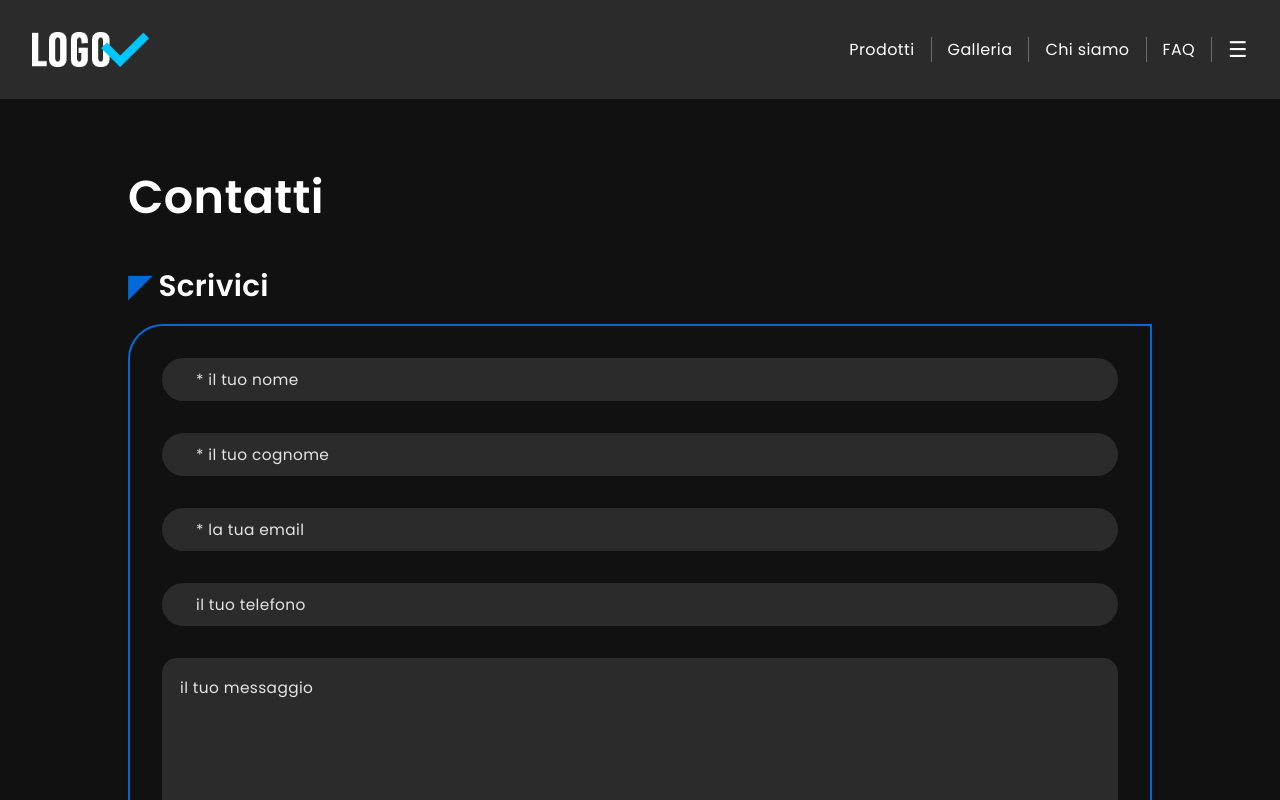
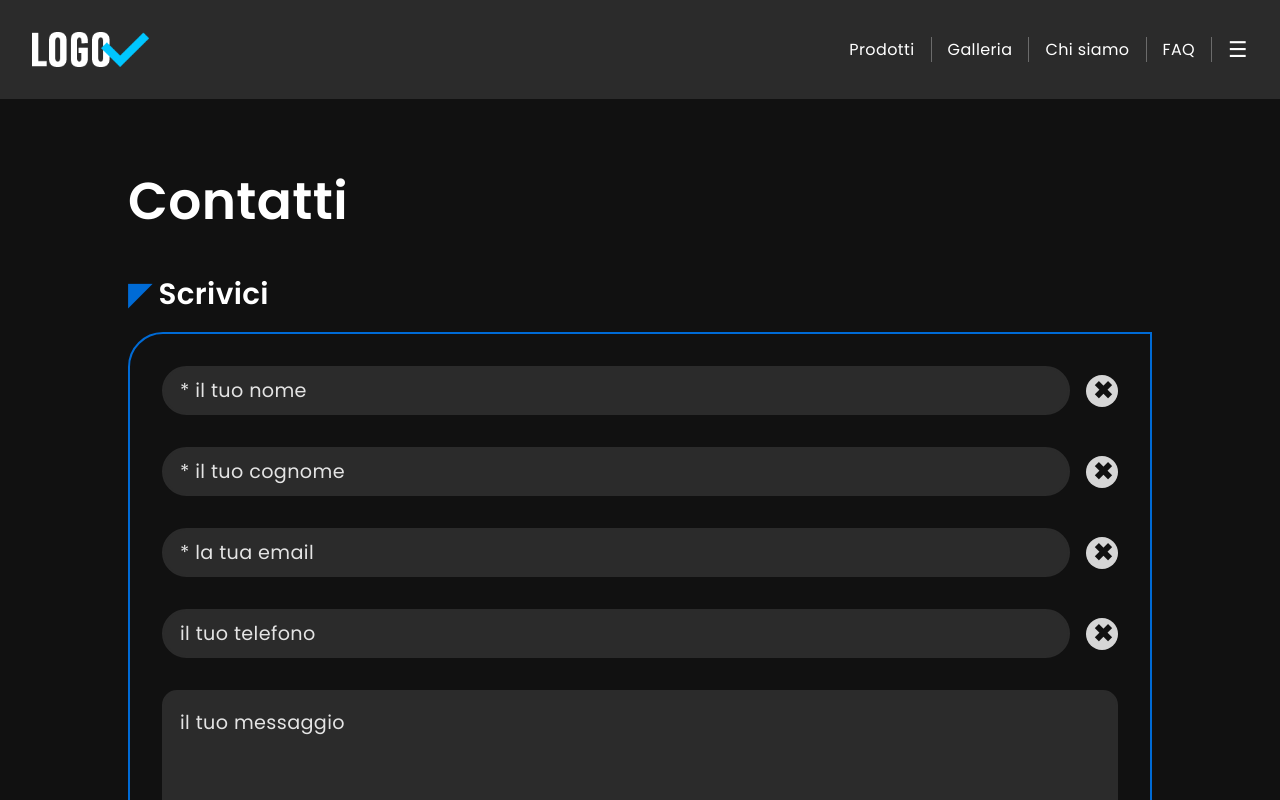
Before and after one commit to CamilloRosanio/next_react, a Next.js app: page /contatti in a window 1280 px wide. Shown: the top 800 px of the page. Built offline with nearby package versions, Linux system fonts and the light colour scheme.

Commit message:
CONTACT FORM - Local Storage per gli ultimi valori inseriti nei campi

```diff
--- a/components/ContactForm.jsx
+++ b/components/ContactForm.jsx
@@ -3,7 +3,7 @@
 
 
 // UTILITY
-import { useState, memo } from 'react';
+import { useState, useEffect, memo } from 'react';
 
 
 // ASSETS
@@ -14,6 +14,7 @@ import { toTop, getEmail } from '../assets/utilityFunctions';
 // COMPONENTS
 import Checkbox from '../layouts/Checkbox';
 import Button from '../layouts/Button';
+import RoundButton from '../layouts/RoundButton';
 import ErrorMsg from '../layouts/ErrorMsg';
 
 
@@ -37,11 +38,10 @@ function ContactForm({ info }) {
     const [success, setSuccess] = useState(false);
     const [fields, setFields] = useState(fieldsDefault);
 
-
     // SUPPORT
 
     // Field Length Limit
-    const minLengthLimit = 4;
+    const minLengthLimit = 3;
     const maxLengthLimit = 50;
     const minEmailLength = 8;
     const minPhoneLength = 7;
@@ -50,11 +50,19 @@ function ContactForm({ info }) {
 
     // Handle On Change
     const handleOnChange = (e) => {
+
+        // Aggiornamento Fields
         const receivedValue = (e.target.type === 'checkbox' ? e.target.checked : e.target.value);
         setFields({
             ...fields,
             [e.target.name]: receivedValue,
         });
+
+        // Salvataggio su Local Storage
+        if (!localStorage.getItem("formFields")) {
+
+            localStorage.setItem("formFields", JSON.stringify(fields));
+        }
 
         // debug
         // console.log(`${e.target.name}: ${receivedValue}`)
@@ -202,6 +210,20 @@ function ContactForm({ info }) {
         }
     }
 
+    // INIT USE-EFFECT
+    useEffect(() => {
+        const storedFields = localStorage.getItem('formFields');
+
+        if (storedFields) {
+            try {
+                const parsedFields = JSON.parse(storedFields);
+                setFields(parsedFields);
+            } catch (error) {
+                console.error("Errore nell'estrazione di ( formFields ) dal localStorage:", error);
+            }
+        }
+    }, []);
+
     return <>
 
         {info.contactEmail &&
@@ -221,6 +243,7 @@ function ContactForm({ info }) {
                         >
 
                             <div className='formFields'>
+                                <div className='flexLine'>
                                     {/* NAME */}
                                     <input
                                         type="text"
@@ -236,10 +259,16 @@ function ContactForm({ info }) {
                                         required
                                     />
 
+                                    <RoundButton onClick={() => setFields({ ...fields, name: '' })} />
+                                </div>
+
                                 {/* ALERT */}
                                 {(fields.name.length > 0 && fields.name.length < minLengthLimit) && <p><span className='warning'>✖</span> Nome troppo corto</p>}
                                 {fields.name.length > maxLengthLimit && <p><span className='warning'>✖</span> Nome troppo lungo</p>}
 
+
+
+                                <div className='flexLine'>
                                     {/* SURNAME */}
                                     <input
                                         type="text"
@@ -255,10 +284,16 @@ function ContactForm({ info }) {
                                         required
                                     />
 
+                                    <RoundButton onClick={() => setFields({ ...fields, surname: '' })} />
+                                </div>
+
                                 {/* ALERT */}
                                 {(fields.surname.length > 0 && fields.surname.length < minLengthLimit) && <p><span className='warning'>✖</span> Cognome troppo corto</p>}
                                 {fields.surname.length > maxLengthLimit && <p><span className='warning'>✖</span> Cognome troppo lungo</p>}
 
+
+
+                                <div className='flexLine'>
                                     {/* EMAIL */}
                                     <input
                                         type="text"
@@ -274,11 +309,17 @@ function ContactForm({ info }) {
                                         required
                                     />
 
+                                    <RoundButton onClick={() => setFields({ ...fields, email: '' })} />
+                                </div>
+
                                 {/* ALERT */}
                                 {(fields.email.length > 0 && fields.email.length < minEmailLength) && <p><span className='warning'>✖</span> Email troppo corta</p>}
                                 {fields.email.length > maxLengthLimit && <p><span className='warning'>✖</span> Email troppo lunga</p>}
                                 {(!fields.email.includes('@') && fields.email.length > 0) && <p><span className='warning'>✖</span> Manca il carattere "@"</p>}
 
+
+
+                                <div className='flexLine'>
                                     {/* PHONE */}
                                     <input
                                         type="number"
@@ -291,10 +332,15 @@ function ContactForm({ info }) {
                                         autoComplete='on'
                                     />
 
+                                    <RoundButton onClick={() => setFields({ ...fields, phone: '' })} />
+                                </div>
+
                                 {/* ALERT */}
                                 {(fields.phone.length > 0 && fields.phone.length < minPhoneLength) && <p><span className='warning'>✖</span> Numero di telefono troppo corto</p>}
                                 {fields.phone.length > maxPhoneLength && <p><span className='warning'>✖</span> Numero di telefono troppo lungo</p>}
                             </div>
+
+
 
                             <div className='space2 flexCol'>
                                 {/* MESSAGE */}
--- a/layouts/RoundButton.jsx
+++ b/layouts/RoundButton.jsx
@@ -7,10 +7,10 @@ import { memo } from "react";
 
 
 // COMPONENT EXPORT
-function RoundButton({ onClick, icon }) {
+function RoundButton({ onClick, icon, extraClass }) {
     return <>
 
-        <p className="roundButton" onClick={onClick}>
+        <p className={extraClass ? `roundButton ${extraClass}` : 'roundButton'} onClick={onClick}>
             <span className="checkMark">
                 <strong>{icon || '✚'}</strong>
             </span>
--- a/layouts/Searchbar.jsx
+++ b/layouts/Searchbar.jsx
@@ -1,6 +1,7 @@
 // NOTES
 // Il "value" dell'input è collegato a "externalValue" così da poter essere resettato anche da azioni esterne alla Searchbar.
 // In questo modo è possibile anche implementare la funzione "potenziata" di ricerca per ARRAY di STRINGS.
+// Per filtrare secondo un ARRAY di STRINGS serve una funzione ausiliaria esterna "splitQuery" che trasformi la stringa dell'input in ARRAY.
 
 
 // READY FOR CLIENT SIDE
--- a/src/app/globals.css
+++ b/src/app/globals.css
@@ -53,7 +53,7 @@ select {
   /* TYPOGRAPHY */
   --typo-size: 1.2rem;
   --typo-vw: 1vw;
-  --typo-h1: calc(var(--typo-size) + calc(var(--typo-vw) *2.1));
+  --typo-h1: calc(calc(var(--typo-size) * 1.5) + calc(var(--typo-vw) *1.8));
   --typo-h2: calc(var(--typo-size) + calc(var(--typo-vw) *1.2));
   --typo-h3: calc(var(--typo-size) + calc(var(--typo-vw) * 0.8));
   --typo-h4: calc(var(--typo-size) + calc(var(--typo-vw) *0.4));
@@ -285,8 +285,8 @@ main {
 
 .roundButton:hover {
   cursor: pointer;
-  color: var(--bg-primary);
-  background-color: var(--color2);
+  color: white;
+  background-color: var(--color-warning);
 }
 
 /****************************************** ## INPUTS*/
@@ -721,6 +721,10 @@ option:hover {
 # CONTACT FORM
 *******************************************************************/
 
+form .input {
+  font-size: var(--typo-size);
+}
+
 .formFields {
   display: flex;
   flex-direction: column;
@@ -735,7 +739,8 @@ option:hover {
 }
 
 .contactForm .input {
-  min-width: 30%;
+  min-width: 25%;
+  padding-left: var(--space-unit);
 }
 
 .contactForm .fieldMessage.input {
@@ -1014,9 +1019,7 @@ footer .flexLine :last-child {
 # MEDIAQUERY
 *******************************************************************/
 
-
-
-/* ## TABLET ************************************************************************************************/
+/* ### TABLET ************************************************************************************************/
 
 @media screen and (max-width: 768px) {
 
@@ -1076,7 +1079,7 @@ footer .flexLine :last-child {
 
 
 
-/* ## MOBILE ************************************************************************************************/
+/* ### MOBILE ************************************************************************************************/
 
 @media screen and (max-width: 576px) {
 
@@ -1085,7 +1088,6 @@ footer .flexLine :last-child {
   :root {
     /* TYPOGRAPHY */
     --typo-size: 1.2rem;
-    --typo-small: calc(var(--typo-size) + calc(var(--typo-vw) *0.0));
   }
 
   /****************************************** ## RESPONSIVE TYPOGRAPHY */
@@ -1150,7 +1152,11 @@ footer .flexLine :last-child {
   /****************************************** ## GALLERY */
 
   .gallery {
-    gap: var(--space-unit-2);
+    gap: var(--space-unit);
+  }
+
+  .gallery .squarePicContainer {
+    flex: 0 0 100%;
   }
 
   /****************************************** ## CALL US */
@@ -1188,7 +1194,7 @@ footer .flexLine :last-child {
 
 
 
-/* ## MOBILE XS ************************************************************************************************/
+/* ### MOBILE XS ************************************************************************************************/
 
 @media screen and (max-width: 350px) {
 
```
Also changed, not shown: src/app/chi-siamo/page.jsx (+5 -5 lines), src/app/faq/page.jsx (+6 -6 lines). Lines whose indentation alone changed are shown as unchanged.
